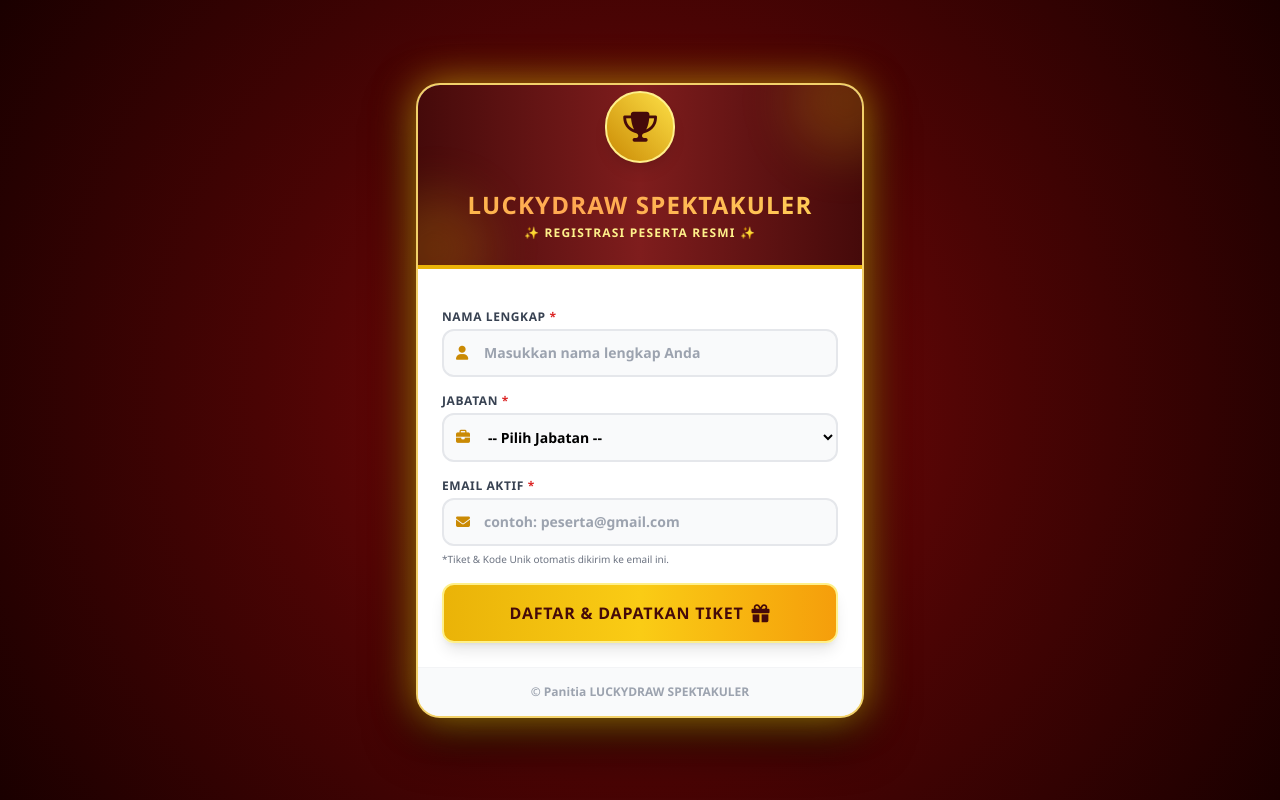
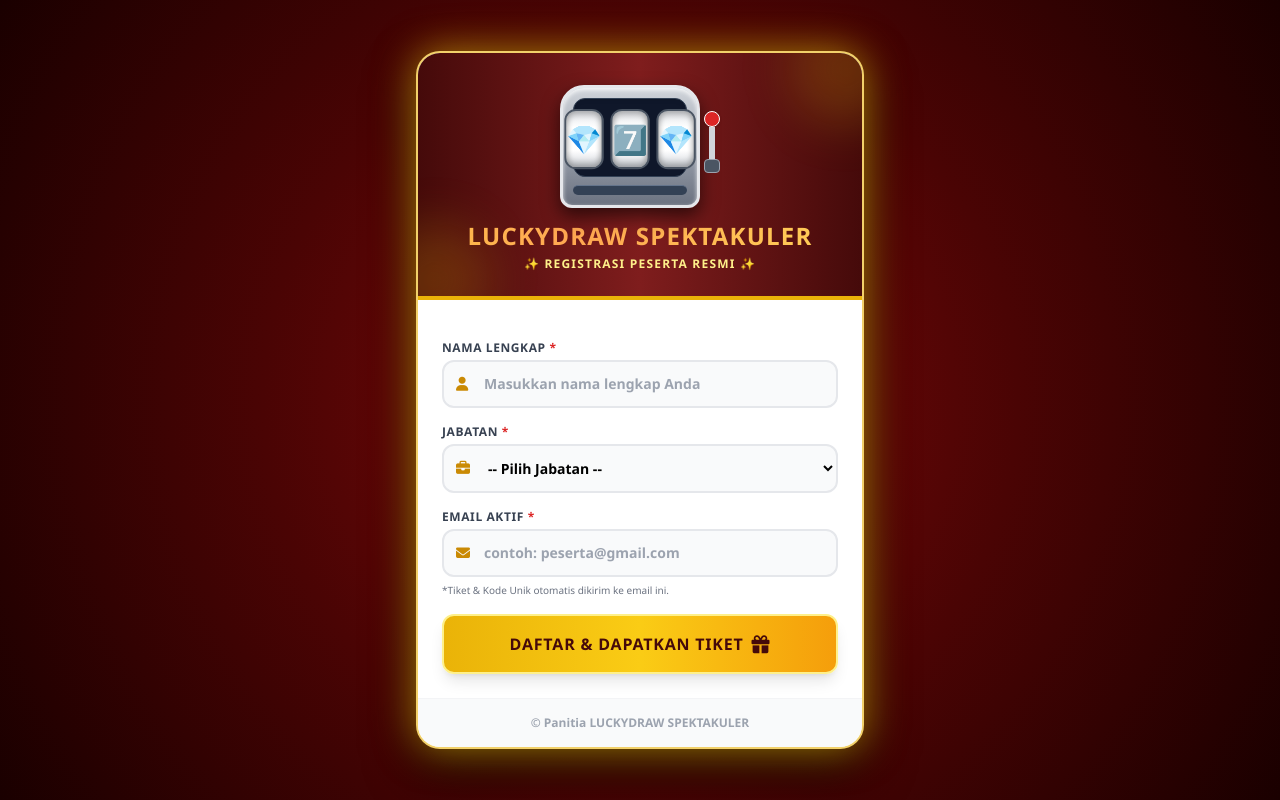
Before and after one commit to khailovyu/Registrasi-Peserta-Event, a plain HTML site: page index.html in a window 1280 px wide. Drawn offline with nearby package versions, Linux system fonts and the light colour scheme.

Commit message:
Add files via upload

```diff
--- a/index.html
+++ b/index.html
@@ -28,9 +28,9 @@
 
         /* ANIMASI GETAR REEL SAAT SPINNING (RUMBLE) */
         @keyframes reelRumble {
-            0% { transform: translateY(-3px) scale(1.03); }
-            50% { transform: translateY(3px) scale(0.97); }
-            100% { transform: translateY(-3px) scale(1.03); }
+            0% { transform: translateY(-3px) scale(1.02); }
+            50% { transform: translateY(3px) scale(0.98); }
+            100% { transform: translateY(-3px) scale(1.02); }
         }
 
         /* ANIMASI HEBAT SAAT REEL TERKUNCI (ULTRA HARD SHAKE) */
@@ -53,7 +53,29 @@
             animation: pulseGlow 3s infinite ease-in-out;
         }
 
-        /* CLASS SLOTS */
+        /* DESAIN HEADER MESIN SLOT PERAK DENGAN TUAS (TANPA KUBAH 777) */
+        .hdr-slot-body {
+            background: linear-gradient(180deg, #D1D5DB 0%, #9CA3AF 50%, #6B7280 100%);
+            border: 3px solid #E5E7EB;
+            box-shadow: 0 8px 18px rgba(0,0,0,0.6), inset 0 2px 4px rgba(255,255,255,0.8);
+        }
+
+        /* SILINDER REEL PUTIH DENGAN CURVE SEPERTI GAMBAR */
+        .hdr-reel-cylinder {
+            width: 2.6rem;
+            height: 3.8rem;
+            display: flex;
+            align-items: center;
+            justify-content: center;
+            background: linear-gradient(180deg, #E5E7EB 0%, #FFFFFF 30%, #FFFFFF 70%, #D1D5DB 100%);
+            border: 2px solid #4B5563;
+            border-radius: 0.75rem;
+            font-size: 1.8rem;
+            box-shadow: inset 0 4px 6px rgba(0,0,0,0.25), inset 0 -4px 6px rgba(0,0,0,0.25);
+            animation: reelRumble 0.12s infinite ease-in-out;
+        }
+
+        /* CLASS SLOTS MODAL POPUP */
         .slot-reel {
             width: 3.2rem;
             height: 4.5rem;
@@ -118,14 +140,35 @@
     <!-- CONTAINER FORM PESERTA -->
     <div id="mainContainer" class="w-full max-w-md bg-white rounded-3xl overflow-hidden heboh-card border-2 border-yellow-500/60 my-6 relative">
 
-        <!-- HEADER FORM -->
+        <!-- HEADER FORM DENGAN MESIN SLOT DISAMBUNGKAN -->
         <div class="bg-gradient-to-r from-red-950 via-red-900 to-red-950 p-6 text-center border-b-4 border-yellow-500 relative overflow-hidden">
             <div class="absolute -top-10 -right-10 w-28 h-28 bg-yellow-500/20 rounded-full blur-xl"></div>
             <div class="absolute -bottom-10 -left-10 w-28 h-28 bg-yellow-500/20 rounded-full blur-xl"></div>
 
-            <div class="inline-block p-4 rounded-full bg-gradient-to-tr from-yellow-600 to-yellow-300 border-2 border-yellow-200 mb-2 shadow-lg animate-bounce">
-                <i class="fa-solid fa-trophy text-3xl text-red-950"></i>
+            <!-- MESIN SLOT HEADER BENTUK PERAK SESUAI REFERENSI GAMBAR (TANPA KUBAH 777) -->
+            <div class="relative w-40 mx-auto mb-3 pt-2 pr-5">
+
+                <!-- TUAS MERAH KASINO DI SAMPING KANAN -->
+                <div class="absolute right-0 top-1/2 -translate-y-1/2 flex flex-col items-center z-10">
+                    <div class="w-4 h-4 rounded-full bg-red-600 border border-white shadow"></div>
+                    <div class="w-1.5 h-8 bg-gray-300 mx-auto"></div>
+                    <div class="w-4 h-3.5 bg-gray-600 rounded border border-gray-400"></div>
+                </div>
+
+                <!-- BODI UTUH PERAK DENGAN LENGKUNGAN ATAS -->
+                <div class="hdr-slot-body rounded-t-3xl rounded-b-xl p-2.5 relative">
+                    <!-- JENDELA HITAM TEMPAT 3 REEL SILINDER PUTIH BERPUTAR -->
+                    <div class="bg-slate-900 p-2 rounded-xl border border-slate-700 flex items-center justify-center gap-1.5 shadow-inner">
+                        <div id="hdrSlot1" class="hdr-reel-cylinder">👑</div>
+                        <div id="hdrSlot2" class="hdr-reel-cylinder">👑</div>
+                        <div id="hdrSlot3" class="hdr-reel-cylinder">🍒</div>
+                    </div>
+
+                    <!-- ALAS BASE MESIN -->
+                    <div class="bg-slate-700 h-2.5 mt-2 rounded-md border-t border-slate-500"></div>
+                </div>
             </div>
+
             <h1 class="text-2xl font-black tracking-wider uppercase gold-shimmer-text">LUCKYDRAW SPEKTAKULER</h1>
             <p class="text-xs text-yellow-200 mt-1 uppercase tracking-widest font-bold">✨ Registrasi Peserta Resmi ✨</p>
         </div>
@@ -245,6 +288,27 @@
                 emailjs.init(EMAILJS_CONFIG.publicKey);
             }
         })();
+
+        // ANIMASI MESIN SLOT HEADER BERPUTAR PADA SILINDER PUTIH
+        const CASINO_SYMBOLS = ["👑", "🍒", "💎", "🌟", "🔥", "🎰", "7️⃣"];
+        function startHeaderSlotAnimation() {
+            const h1 = document.getElementById('hdrSlot1');
+            const h2 = document.getElementById('hdrSlot2');
+            const h3 = document.getElementById('hdrSlot3');
+
+            setInterval(() => {
+                if (h1) h1.innerText = CASINO_SYMBOLS[Math.floor(Math.random() * CASINO_SYMBOLS.length)];
+            }, 120);
+
+            setInterval(() => {
+                if (h2) h2.innerText = CASINO_SYMBOLS[Math.floor(Math.random() * CASINO_SYMBOLS.length)];
+            }, 160);
+
+            setInterval(() => {
+                if (h3) h3.innerText = CASINO_SYMBOLS[Math.floor(Math.random() * CASINO_SYMBOLS.length)];
+            }, 140);
+        }
+        startHeaderSlotAnimation();
 
         // JEJAK BINTANG KURSOR
         document.addEventListener('mousemove', function(e) {
```
